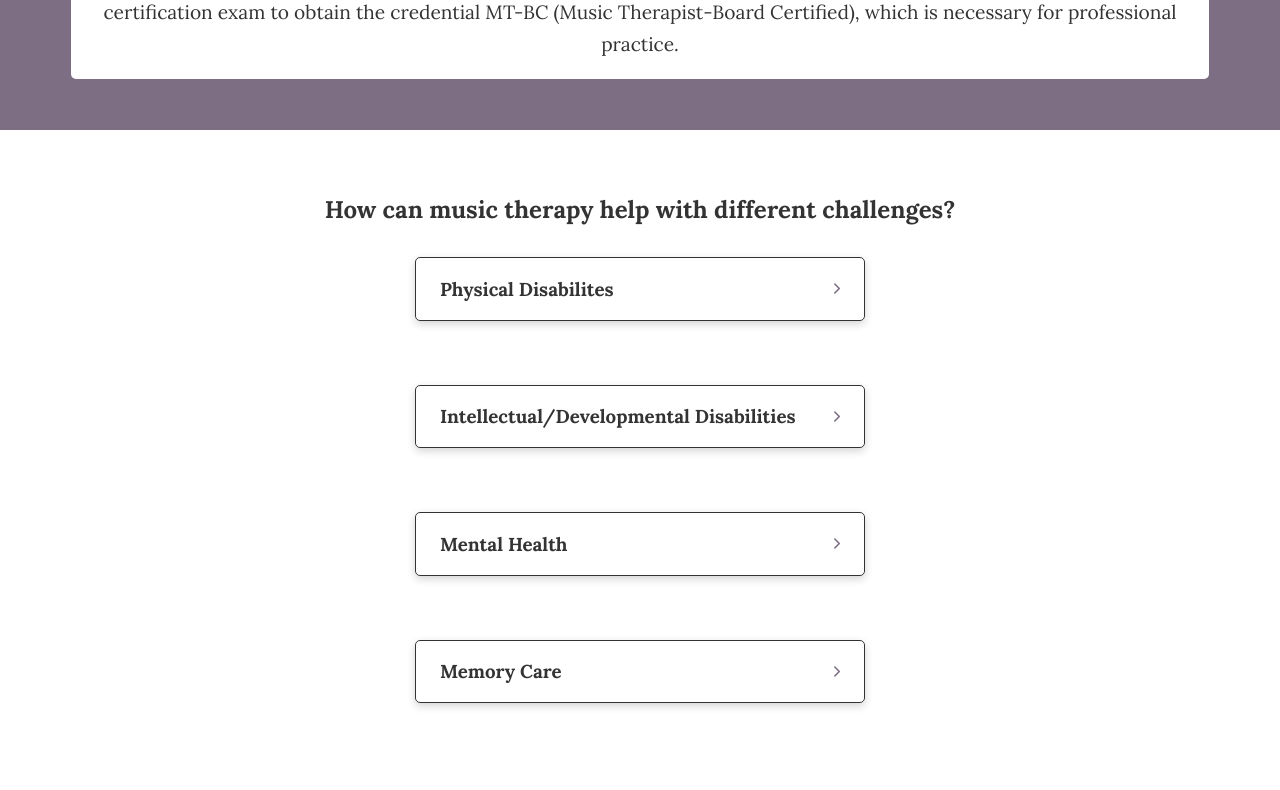
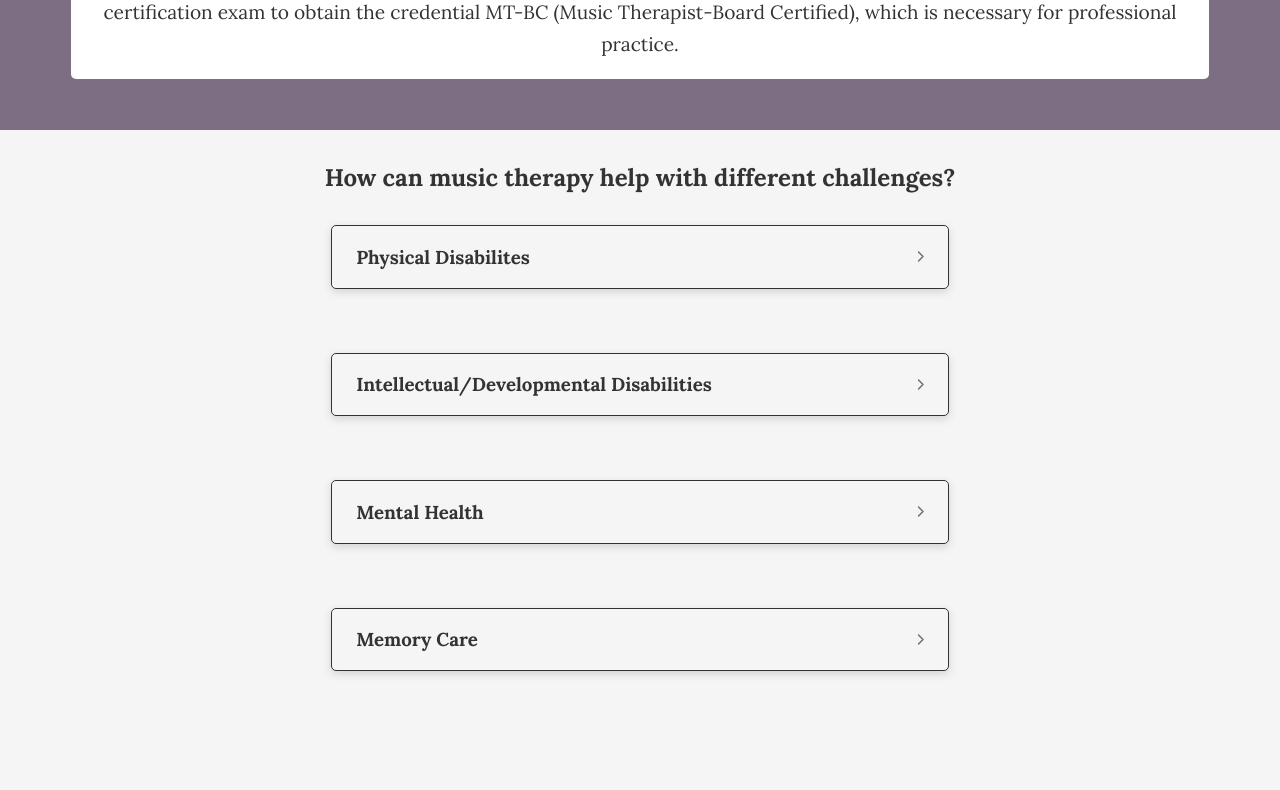
Before and after one commit to Jacob-Burnstein/brzeznik-professional-website, a React (Vite) app: page / in a window 1280 px wide. Shown: the part 1420-2210 px from the top of the page. Built offline with nearby package versions, Linux system fonts and the light colour scheme.

Commit message:
changed background to light grey

```diff
--- a/src/index.css
+++ b/src/index.css
@@ -4,7 +4,7 @@ html {
 
 body {
   margin: 0 auto;
-  background-color: #ffffff;
+  background-color: #f5f5f5;
   color: #333333;
 }
 
@@ -116,7 +116,7 @@ body {
 }
 
 .questionsAndServicesSection {
-  padding-top: 4em;
+  padding-top: 2em;
   width: 100%;
   margin: 0 auto;
   display: flex;
@@ -125,6 +125,7 @@ body {
 }
 
 .listSection {
+  background-color: #f5f5f5;
   display: flex;
   flex-direction: column;
   align-items: center;
@@ -142,7 +143,7 @@ body {
   margin-bottom: 2em;
   padding-left: 1.5em;
   padding-right: 1.5em;
-  width: 25em;
+  width: 90%;
   border: solid 1px;
   cursor: pointer;
   transition: all 0.5s ease;
--- a/src/index.scss
+++ b/src/index.scss
@@ -5,7 +5,7 @@ html {
 body {
   margin: 0 auto;
 
-  background-color: #ffffff;
+  background-color: #f5f5f5;
 
   color: #333333;
 }
@@ -131,8 +131,7 @@ body {
 }
 
 .questionsAndServicesSection {
-  padding-top: 4em;
-  // background-color: #faf9f6;
+  padding-top: 2em;
   width: 100%;
   margin: 0 auto;
   display: flex;
@@ -141,6 +140,7 @@ body {
 }
 
 .listSection {
+  background-color: #f5f5f5;
   display: flex;
   flex-direction: column;
   align-items: center;
@@ -159,7 +159,7 @@ body {
   margin-bottom: 2em;
   padding-left: 1.5em;
   padding-right: 1.5em;
-  width: 25em;
+  width: 90%;
   border: solid 1px;
   cursor: pointer;
   transition: all 0.5s ease;
```
Also changed, not shown: 1 other file (tests, documents, lock files or other folders).
